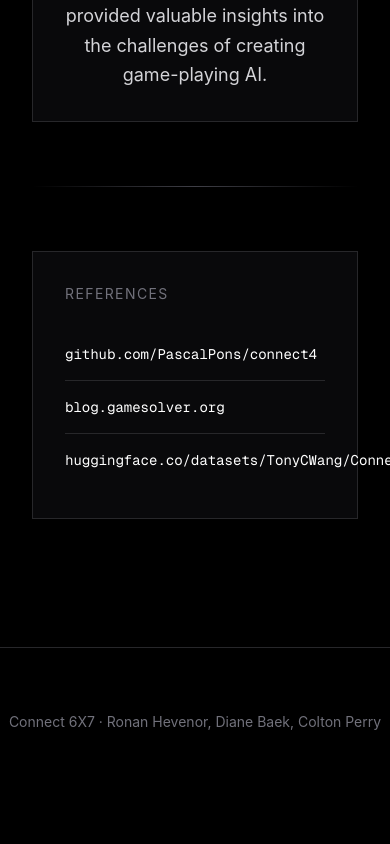
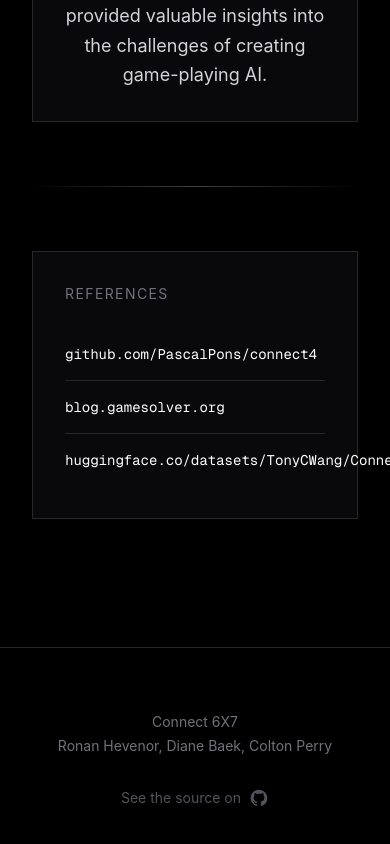
Before and after one commit to RonanHevenor/connect3, a Next.js app: page / in a window 390 px wide. Shown: the part 10527-11371 px from the top of the page. Before the commit the page ends 11323 px from the top, so only its background shows below. Built offline with nearby package versions, Linux system fonts and the light colour scheme.

Commit message:
mobile friendly and github link - FINAL

```diff
--- a/src/app/page.tsx
+++ b/src/app/page.tsx
@@ -241,8 +241,23 @@ export default function Home() {
 			</section>
 
 			{/* Footer */}
-			<footer className="text-center py-16 border-t border-zinc-800 text-zinc-500 text-sm">
-				Connect 6X7 &middot; Ronan Hevenor, Diane Baek, Colton Perry
+			<footer className="py-16 border-t border-zinc-800 text-zinc-500 text-sm">
+				<div className="flex flex-col items-center gap-1 md:flex-row md:justify-center md:gap-0">
+					<span>Connect 6X7</span>
+					<span className="hidden md:inline">&nbsp;&middot;&nbsp;</span>
+					<span>Ronan Hevenor, Diane Baek, Colton Perry</span>
+				</div>
+				<a
+					href="https://github.com/RonanHevenor/connect3/tree/main"
+					target="_blank"
+					rel="noopener noreferrer"
+					className="flex items-center justify-center gap-2 mt-8 text-zinc-600 hover:text-zinc-400 transition-colors"
+				>
+					<span>See the source on</span>
+					<svg className="w-5 h-5" fill="currentColor" viewBox="0 0 24 24" aria-hidden="true">
+						<path fillRule="evenodd" d="M12 2C6.477 2 2 6.484 2 12.017c0 4.425 2.865 8.18 6.839 9.504.5.092.682-.217.682-.483 0-.237-.008-.868-.013-1.703-2.782.605-3.369-1.343-3.369-1.343-.454-1.158-1.11-1.466-1.11-1.466-.908-.62.069-.608.069-.608 1.003.07 1.531 1.032 1.531 1.032.892 1.53 2.341 1.088 2.91.832.092-.647.35-1.088.636-1.338-2.22-.253-4.555-1.113-4.555-4.951 0-1.093.39-1.988 1.029-2.688-.103-.253-.446-1.272.098-2.65 0 0 .84-.27 2.75 1.026A9.564 9.564 0 0112 6.844c.85.004 1.705.115 2.504.337 1.909-1.296 2.747-1.027 2.747-1.027.546 1.379.202 2.398.1 2.651.64.7 1.028 1.595 1.028 2.688 0 3.848-2.339 4.695-4.566 4.943.359.309.678.92.678 1.855 0 1.338-.012 2.419-.012 2.747 0 .268.18.58.688.482A10.019 10.019 0 0022 12.017C22 6.484 17.522 2 12 2z" clipRule="evenodd" />
+					</svg>
+				</a>
 			</footer>
 		</>
 	);
```
